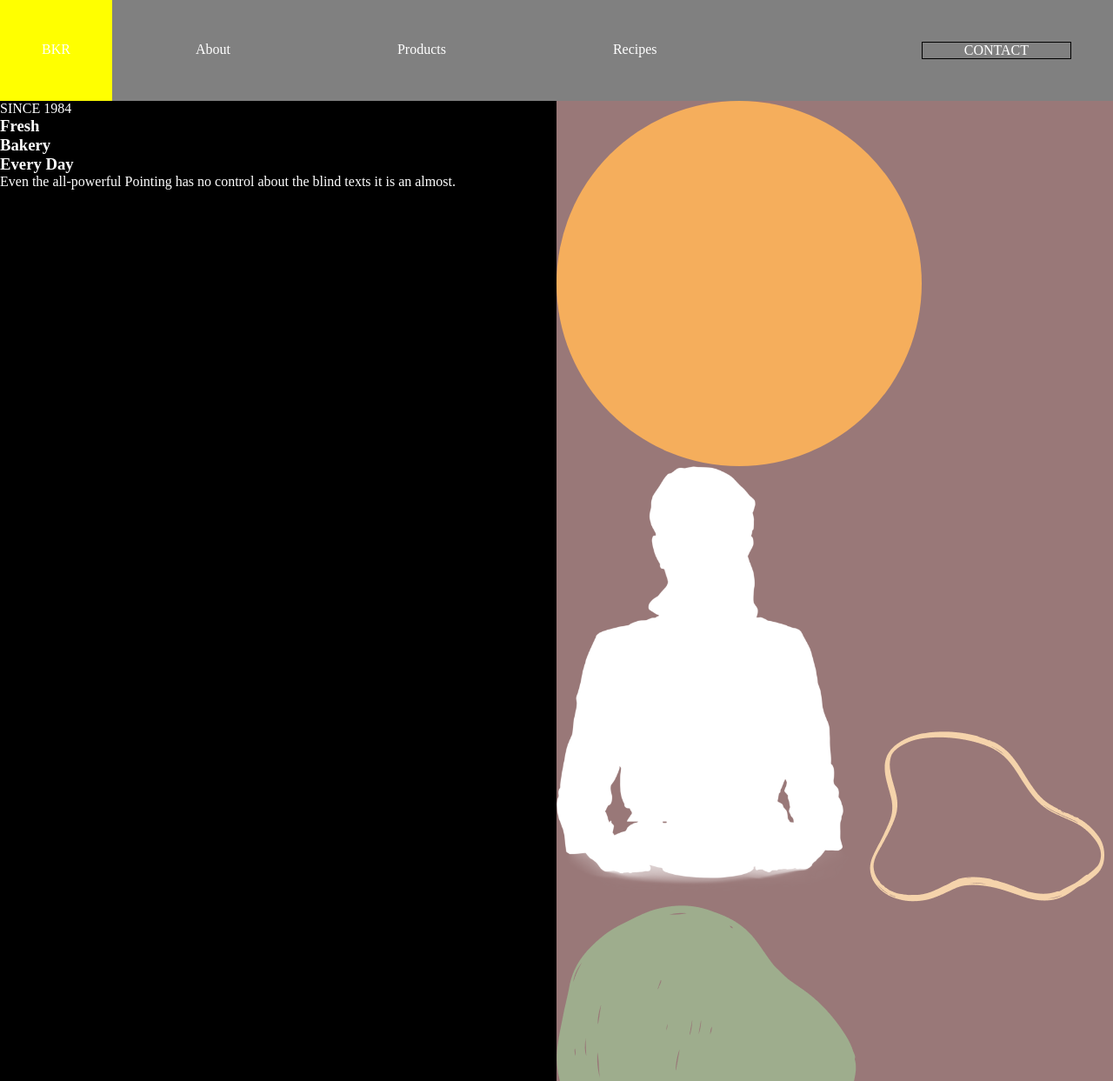
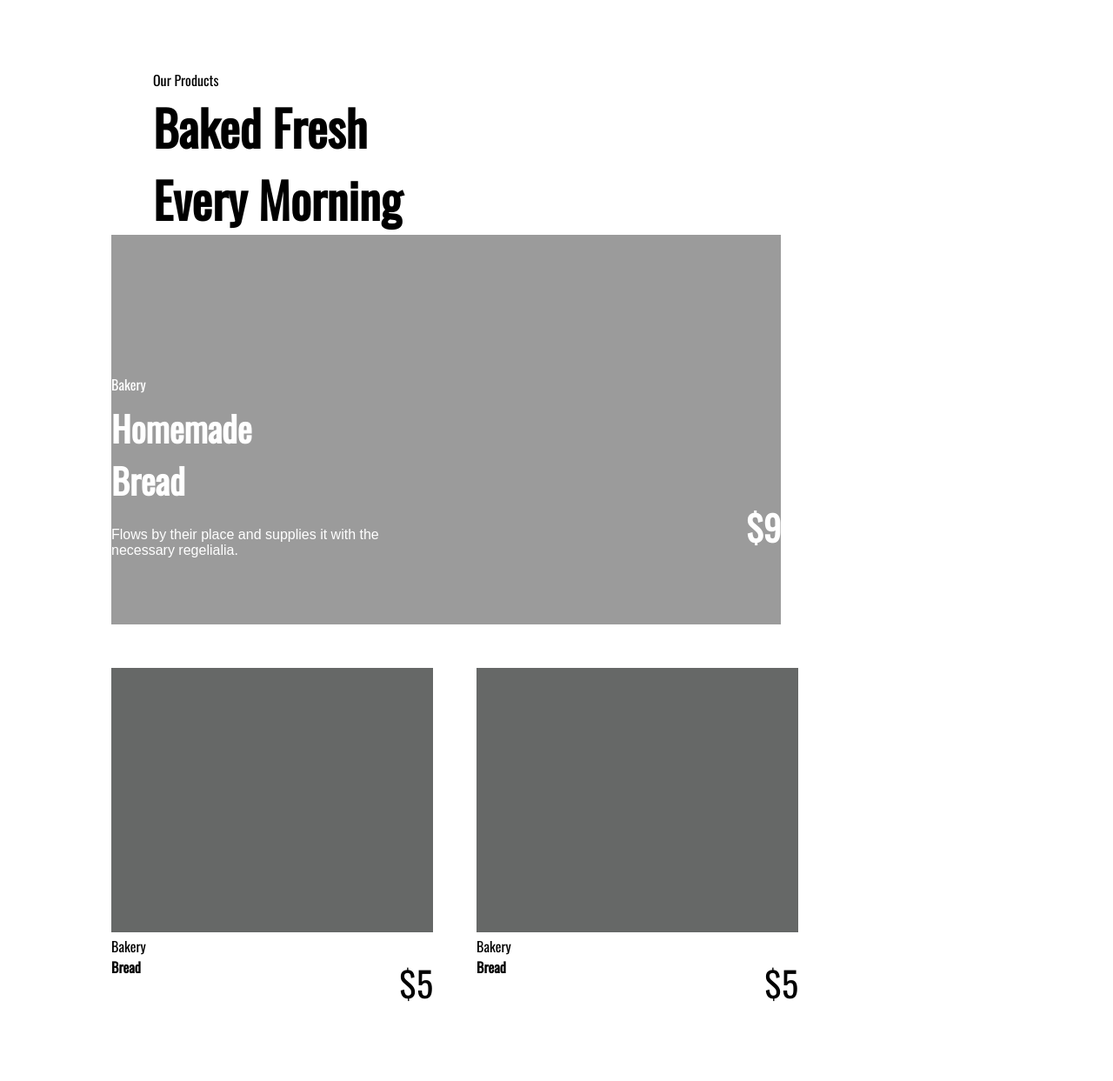
Before and after one commit to TeSakax/Homework-6, a plain HTML site: page index.html in a window 1280 px wide. Shown: the top 1243 px of the page at 87% size. Drawn offline with nearby package versions, Linux system fonts and the light colour scheme.

Commit message:
Finished

```diff
--- a/index.html
+++ b/index.html
@@ -4,36 +4,61 @@
     <meta charset="UTF-8">
     <meta name="viewport" content="width=device-width, initial-scale=1.0">
     <title>Document</title>
+    <link rel="preconnect" href="https://fonts.googleapis.com">
+    <link rel="preconnect" href="https://fonts.gstatic.com" crossorigin>
+    <link href="https://fonts.googleapis.com/css2?family=Oswald&display=swap" rel="stylesheet">
     <link rel="stylesheet" href="style.css">
 </head>
 <body>
     <header>
-        <a href="#">BKR</a>
-        <nav>
-            <ul>
-                <li><a href="#">About</a></li>
-                <li><a href="#">Products</a></li>
-                <li><a href="#">Recipes</a></li>
-                <li><a class="contact" href="#">CONTACT</a></li>
-            </ul>
-        </nav>
+        <p>Our Products</p>
+        <h1>Baked Fresh <br> Every Morning</h1>
     </header>
     <main>
-        <section class="section-one">
-            <article>
-            <p>SINCE 1984</p>
-            <H1>Fresh <br> Bakery <br> Every Day</H1>
-            <p>Even the all-powerful Pointing has no control about the blind texts it is an almost.</p>
+        <section>
+            <article class="article-big">
+                <div class="content">
+                    <p>Bakery</p>
+                    <h2>Homemade <br> Bread</h2>
+                        <div class="bottom-article">
+                            <p>Flows by their place and supplies it with the necessary regelialia.</p>
+                            <h2>$9</h2>
+                        </div>
+                </div>
             </article>
-            <figure>
-            <div class="circle"></div>
-            <img src="/Bitmap.png" alt="Bread">
-            <img src="Shape (1).png" alt="Shape-one">
-            <img src="/Shape.png" alt="Shape">
-            <img src="" alt="">
-            </figure>
+            <article class="article-card">
+                <img src="images.png" alt="grey-image">
+                <p>Bakery</p>
+                <div class="container">
+                    <h2>Bread</h2>
+                    <p>$5</p>
+                </div>
+            </article>
+            <article class="article-card">
+                <img src="images.png" alt="grey-image">
+                <p>Bakery</p>
+                <div class="container">
+                    <h2>Bread</h2>
+                    <p>$5</p>
+                </div>
+            </article>
+            <article class="article-card">
+                <img src="images.png" alt="grey-image">
+                <p>Bakery</p>
+                <div class="container">
+                    <h2>Bread</h2>
+                    <p>$5</p>
+                </div>
+            </article>
+            <article class="article-card">
+                <img src="images.png" alt="grey-image">
+                <p>Bakery</p>
+                <div class="container">
+                    <h2>Bread</h2>
+                    <p>$5</p>
+                </div>
+            </article>
         </section>
-
     </main>
 </body>
 </html>
--- a/style.css
+++ b/style.css
@@ -1,53 +1,95 @@
 *{
     margin: 0;
     padding: 0;
-    list-style-type: none;
-    text-decoration: none;
-    box-sizing: border-box;
 }
-header {
-    display: flex;
-    background-color: yellow;
+header{
+    padding: 5rem 0 0 11rem;
 }
-header a{
-    margin: 3rem;
-    color: #ffff;
+header p{
+    font-family: 'Oswald', sans-serif;
+    font-size: 16px;
 }
-header nav{
-    background-color: gray;
-    width: 100%;
+header h1{
+    font-family: 'Ultra', serif;
+    font-family: 'Oswald', sans-serif;
+    font-size: 56px;
 }
-header nav ul{
+main{
     display: flex;
     justify-content: center;
+    align-items: center;
 }
-header nav ul li{
-    margin: 3rem;
+section{
+    display: flex;
+    flex-wrap: wrap;
+    grid-gap: 50px;
+    width: 80%;
+
 }
-header nav ul li:last-child{
-    margin-left: auto;
-    border: 1px solid black;
+.article-big  {
+    display: inline-block;
+    width: 770px;
+    height: 448px;
+    background-color: #9B9B9B;
 }
-main .section-one{
-    background-color: rgb(82, 49, 49);
-    color: #ffff;
+.article-big .content{
+    color: #FFFF;
+    margin-top: 10rem;
+}
+.article-big  p{
+    font-family: 'Oswald', sans-serif;
+    font-size: 16px;
+    width: 62px;
+    height: 32px;
+}
+.article-big h2{
+    font-family: 'Ultra', serif;
+    font-family: 'Oswald', sans-serif;
+    font-size: 40px;
+    width: 294px;
+    height: 96px;
+}
+.article-big .bottom-article{
     display: flex;
     justify-content: space-between;
-
 }
-main .section-one article{
-    background-color: black;
-    width: 50%;
-
+.article-big  .bottom-article p{
+    font-family: 'DM Sans', sans-serif;
+    height: 68px;
+    width: 322px;
+    margin-top: 2rem;
+    display: flex;
+    align-items: center;
 }
-main figure{
-    background-color: rgb(153, 120, 120);
-    width: 50%;
-
+.article-big  .bottom-article h2{
+    display: flex;
+    justify-content: flex-end;
+    align-items: center;
 }
-main figure .circle{
-    height: 420px;
-    width: 420px;
-    background-color: #F5AE5C;
-    border-radius: 100%;
+.article-card{
+    display: inline-block;
+    height: 448px;
+    width: 370px;
 }
+.article-card img{
+    width: 370px;
+    height: 304px;
+}
+.article-card p{
+    font-family: 'Oswald', sans-serif;
+    font-size: 16px;
+}
+.article-card .container h2{
+    font-family: 'Oswald', sans-serif;
+    font-size: 16px;
+}
+.article-card .container{
+    display: flex;
+    justify-content: space-between;
+    font-size: 16px;
+}
+.article-card .container p{
+    font-family: 'Ultra', serif;
+    font-family: 'Oswald', sans-serif;
+    font-size: 40px;
+}
```
Also changed, not shown: Bitmap.png (deleted), Shape (1).png (deleted), Shape.png (deleted), Vector.png (deleted), images.png (added), 1 other file.
